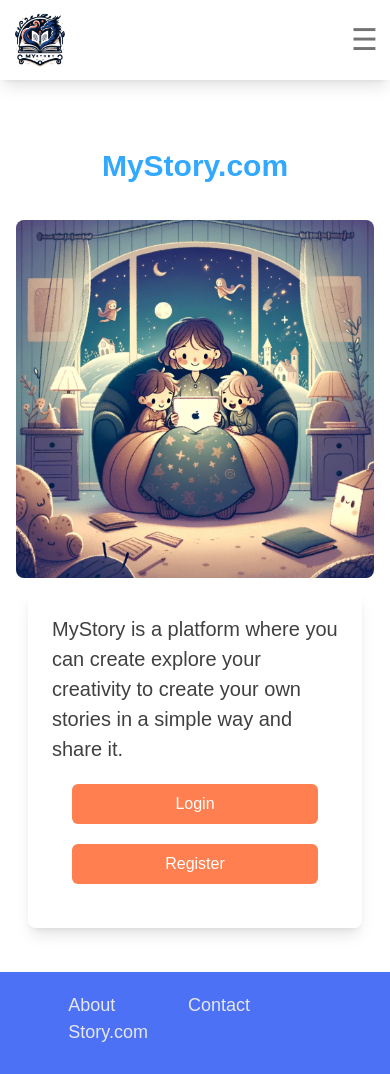
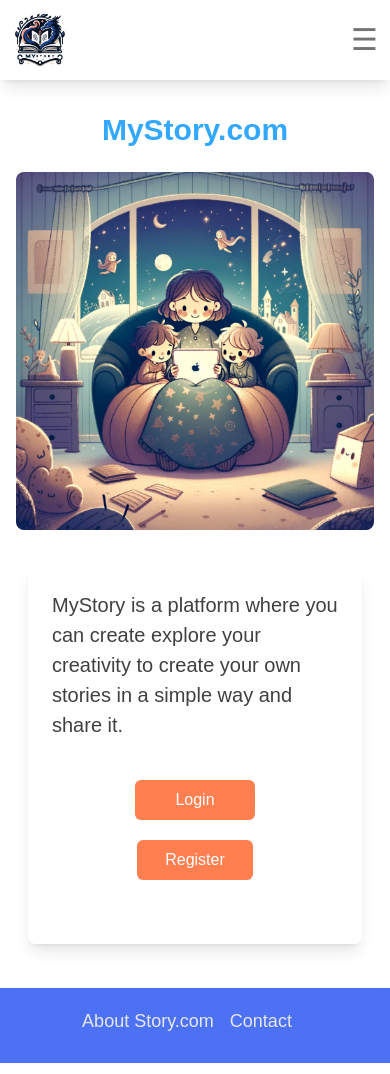
Before and after one commit to JuanitaAK/ai-story, a Next.js app: page / in a window 390 px wide. Built offline with nearby package versions, Linux system fonts and the light colour scheme.

Commit message:
chore: refactor LandingPage and Footer components mobile first adjustments

```diff
--- a/src/components/LandingPage.tsx
+++ b/src/components/LandingPage.tsx
@@ -9,32 +9,32 @@
   return (
     <div>
       {/* // <div className="bg-gradient-to-b from-white to-blue-500"> */}
-      <h2 className=" text-center text-3xl lg:text-5xl font-bold text-nav-font m-6 p-3">
+      <h2 className=" text-center text-3xl lg:text-5xl font-bold text-nav-font mb-6">
         MyStory.com
       </h2>
 
-      <div className="flex flex-col lg:flex-row items-start">
+      <div className="flex flex-col lg:flex-row gap-6 items-start">
         <Image
           src={home}
           alt="Family reading a book"
           className=" rounded-lg left-6"
         />
 
-        <div className="Card-container m-3 bg-white p-6 rounded-lg shadow-lg bg-opacity-70  max-w-lg  ">
-          <p className="text-lg font-medium text-neutral-700">
+        <div className="Card-container m-3 lg:mt-12 bg-white p-6 rounded-lg shadow-lg bg-opacity-70  max-w-lg  ">
+          <p className="text-lg lg:text-2xl text-neutral-700">
             MyStory is a platform where you can create explore your creativity
             to create your own stories in a simple way and share it.
           </p>
           <div>
-            <div className="buttons_container flex flex-col lg:flex-row gap-5 m-5 ">
+            <div className="buttons_container flex items-center flex-col lg:flex-row gap-5 m-5 py-5">
               <Link href="/login">
-                <button className="self-end w-full sm:w-48 p-2  text-white rounded-md bg-button hover:bg-hover transition duration-300">
+                <button className="self-end w-full lg:w-48 py-2 px-10 lg:text-2xl text-white rounded-md bg-button hover:bg-hover transition duration-300">
                   Login
                 </button>
               </Link>
 
               <Link href="/signup">
-                <button className="self-end w-full sm:w-48 p-2 text-white rounded-md bg-button hover:bg-hover transition duration-300">
+                <button className="self-end w-full lg:w-48  py-2 px-7 lg:text-2xl  text-white rounded-md bg-button hover:bg-hover transition duration-300">
                   Register
                 </button>
               </Link>
--- a/src/components/Layout/Footer.tsx
+++ b/src/components/Layout/Footer.tsx
@@ -2,16 +2,16 @@
 
 const Footer = (): JSX.Element => {
   return (
-    <div className="flex justify-end items-start px-32 py-3 bg-bgFooter shadow-lg text-gray-200">
+    <div className="flex sm:justify-end justify-center py-3 px-3 bg-bgFooter shadow-lg text-gray-200 lg:px-24 xl:px-32">
       <Link
         href="/about"
-        className="hover:bg-hover hover:text-white rounded-md px-3 py-2 text-base sm:text-xl font-medium mb-2 sm:mb-0 mr-4"
+        className="hover:bg-hover hover:text-white rounded-md py-2 text-base sm:text-xl font-medium mb-2 sm:mb-0 mr-4"
       >
         About Story.com
       </Link>
       <Link
         href="/contact"
-        className="hover:bg-hover hover:text-white rounded-md px-3 py-2 text-base sm:text-xl font-medium"
+        className="hover:bg-hover hover:text-white rounded-md  py-2 text-base sm:text-xl font-medium mb-2 sm:mb-0 mr-4"
       >
         Contact
       </Link>
```
